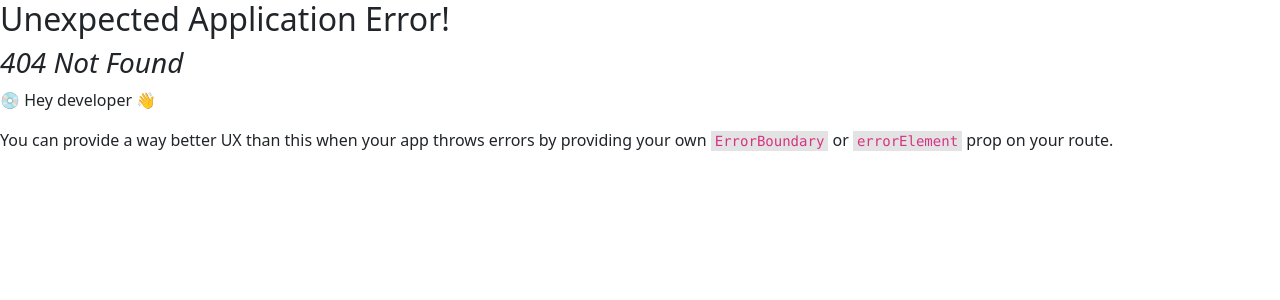
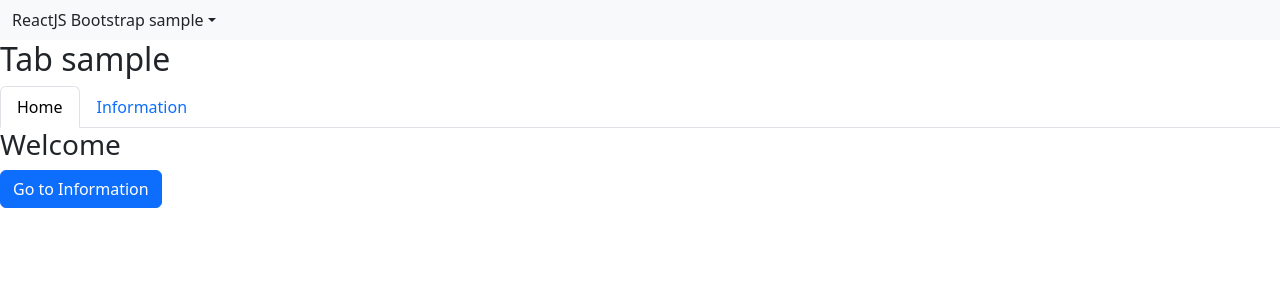
Before and after one commit to nakamurakko/reactjs-bootstrap-sample, a React (Create React App) app: page /tab-sample in a window 1280 px wide. Before the commit this address had no page. Shown: the top 300 px of the page. Built offline with nearby package versions, Linux system fonts and the light colour scheme.

Commit message:
Tab サンプル追加。

```diff
--- a/src/App.jsx
+++ b/src/App.jsx
@@ -17,6 +17,7 @@ export default function App() {
           <NavDropdown title='ReactJS Bootstrap sample'>
             <NavDropdown.Item href='/button-sample'>Button sample</NavDropdown.Item>
             <NavDropdown.Item href='/modal-sample'>Modal sample</NavDropdown.Item>
+            <NavDropdown.Item href='/tab-sample'>Tab sample</NavDropdown.Item>
           </NavDropdown>
         </Container>
       </Navbar>
--- a/src/index.jsx
+++ b/src/index.jsx
@@ -5,12 +5,14 @@ import App from './App';
 import ButtonSample from './button-sample/button-sample';
 import './index.css';
 import ModalSample from './modal-sample/modal-sample';
+import TabSample from './tab-sample/tab-sample';
 
 const router = createBrowserRouter(
   createRoutesFromElements(
     <Route path='/' element={<App />}>
       <Route path='button-sample' element={<ButtonSample />} />
       <Route path='modal-sample' element={<ModalSample />} />
+      <Route path='tab-sample' element={<TabSample />} />
     </Route>
   )
 );
--- /dev/null
+++ b/src/tab-sample/tab-sample.jsx
@@ -0,0 +1,49 @@
+import React, { useState } from "react";
+import { Button, Tab, Tabs } from "react-bootstrap";
+
+const TabEventKeys = Object.freeze({
+  'home': 'home',
+  'information': 'information'
+});
+
+/**
+ * Tab サンプルコンポーネント。
+ * @returns {React.JSX.Element}
+ */
+export default function TabSample() {
+
+  const [tabActiveKey, setTabActiveKey] = useState(TabEventKeys.home);
+
+  return (
+    <>
+      <h2>Tab sample</h2>
+
+      <Tabs
+        activeKey={tabActiveKey}
+        defaultActiveKey={TabEventKeys.home}
+        onSelect={(eventKey) => setTabActiveKey(eventKey)}
+      >
+        <Tab
+          eventKey={TabEventKeys.home}
+          title='Home'
+        >
+          <h3>Welcome</h3>
+
+          <Button
+            type='button'
+            onClick={() => setTabActiveKey(TabEventKeys.information)}
+          >
+            Go to Information
+          </Button>
+        </Tab>
+        <Tab
+          eventKey={TabEventKeys.information}
+          title='Information'
+        >
+          <h3>Information</h3>
+        </Tab>
+      </Tabs>
+    </>
+  );
+
+}
```
